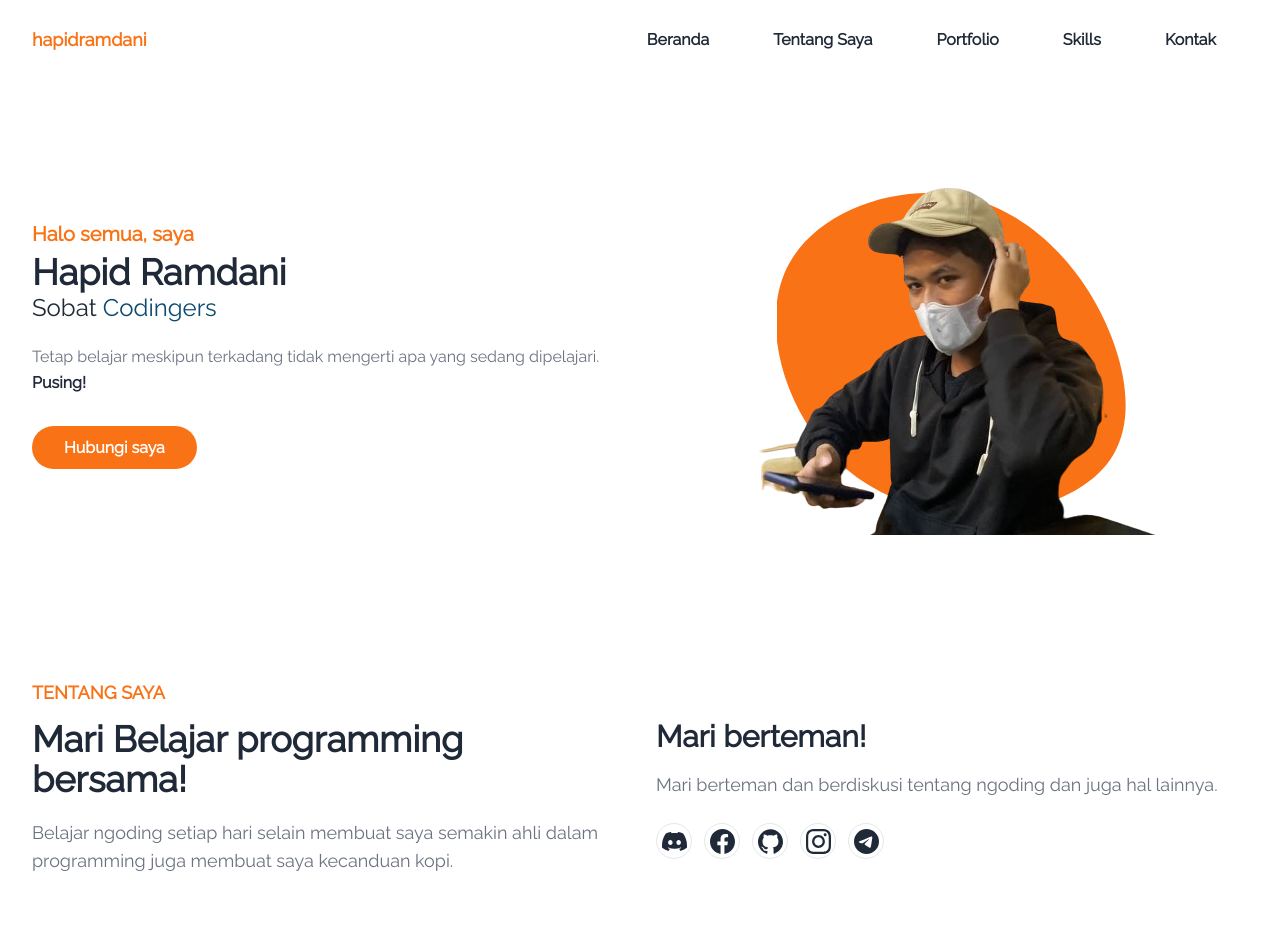
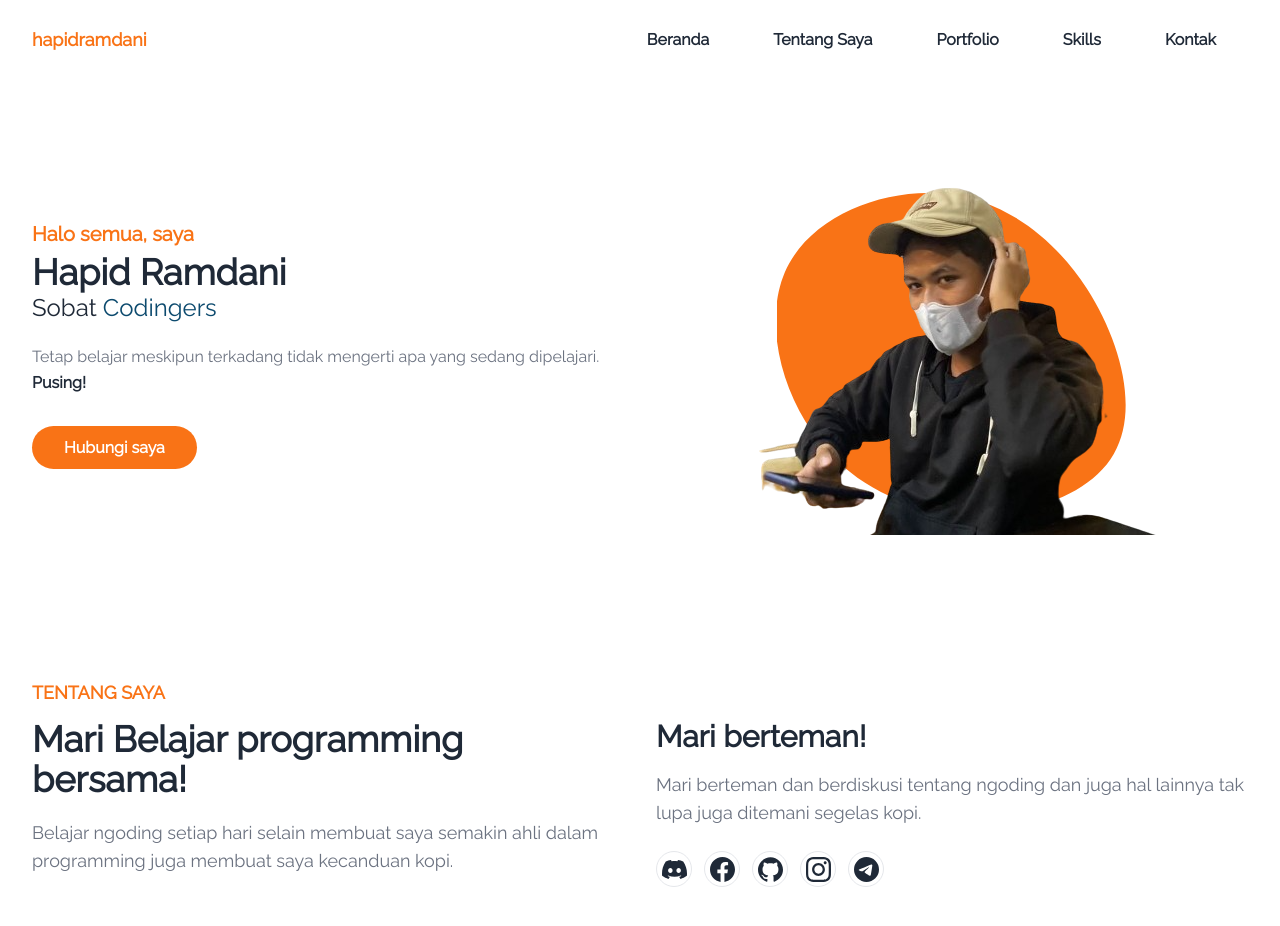
Before and after one commit to hpdrr/portfolio, a website: page index.html in a window 1280 px wide. Shown: the top 926 px of the page. Drawn offline with Linux system fonts and the light colour scheme.

Commit message:
Mengubah Mari berteman

```diff
--- a/index.html
+++ b/index.html
@@ -168,7 +168,8 @@
               Mari berteman!
             </h3>
             <p class="font-medium text-base text-gray-500 mb-6 lg:text-lg">
-              Mari berteman dan berdiskusi tentang ngoding dan juga hal lainnya.
+              Mari berteman dan berdiskusi tentang ngoding dan juga hal lainnya
+              tak lupa juga ditemani segelas kopi.
             </p>
             <!-- Social Media -->
             <div class="flex items-center">
```
Also changed, not shown: dist/output.css.
